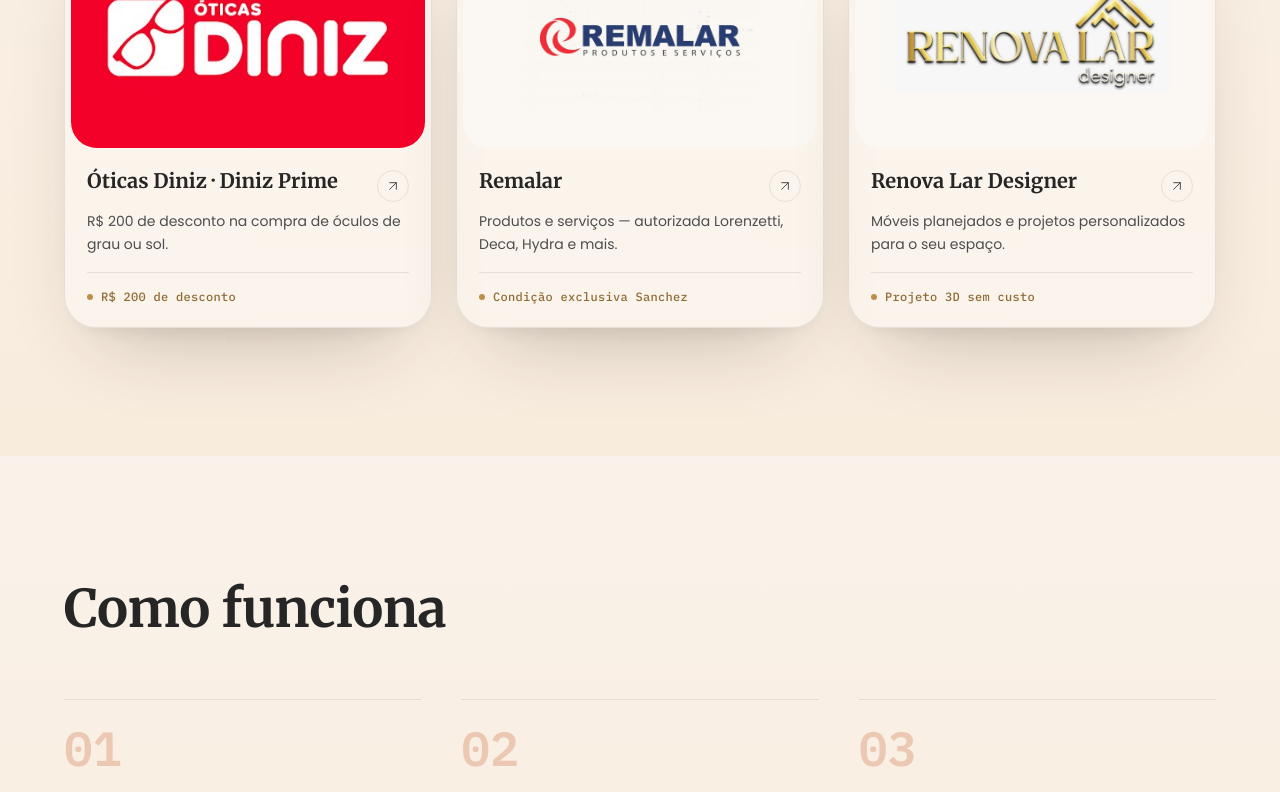
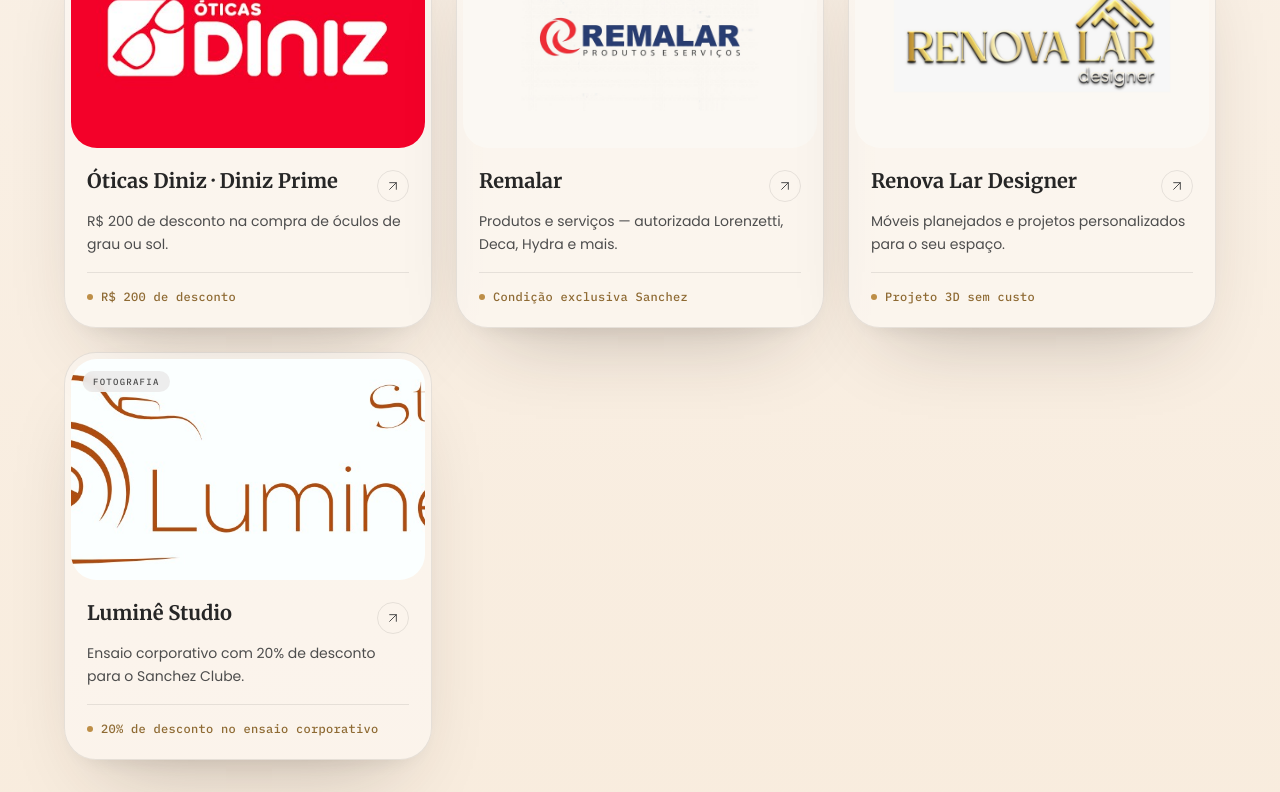
Before and after one commit to BrunaCosta194/clube-vantagens, a React (Vite) app: page / in a window 1280 px wide. Shown: the part 2000-2792 px from the top of the page. Built offline with nearby package versions, Linux system fonts and the light colour scheme; no server answers.

Commit message:
Adiciona parceiro Lumine Studio (ensaio corporativo)
Novo card na vitrine com logo, WhatsApp e voucher de 20% de desconto no ensaio corporativo (12 fotos editadas via link).

```diff
--- a/src/data/parceiros.ts
+++ b/src/data/parceiros.ts
@@ -11,6 +11,7 @@
 import oticasDiniz from "@/assets/parceiros/oticas-diniz-logo.jpg";
 import remalar from "@/assets/parceiros/remalar-logo.jpg";
 import renovaLar from "@/assets/parceiros/renova-lar-logo.jpg";
+import lumineStudio from "@/assets/parceiros/lumine-studio-logo.jpg";
 
 export type Parceiro = {
   slug: string;
@@ -118,4 +119,18 @@
     site: "https://renovalardesigner.com.br/",
     tags: ["Móveis planejados", "Projetos sob medida", "Design de interiores"],
   },
+  {
+    slug: "lumine-studio",
+    nome: "Luminê Studio",
+    categoria: "Fotografia",
+    descricaoCurta:
+      "Ensaio corporativo com 20% de desconto para o Sanchez Clube.",
+    descricao:
+      "A Luminê Studio realiza ensaios corporativos profissionais: 12 fotos editadas, entregues via link. Condição exclusiva para o Sanchez Clube.",
+    voucher: "20% de desconto no ensaio corporativo",
+    imagem: lumineStudio,
+    cor: "hsl(24, 60%, 40%)",
+    whatsapp: "https://wa.me/message/SHAAGXRPV2UVF1",
+    tags: ["Ensaio corporativo", "Fotografia", "Voucher 20%"],
+  },
 ];
```
Also changed, not shown: src/assets/parceiros/lumine-studio-logo.jpg (added).
